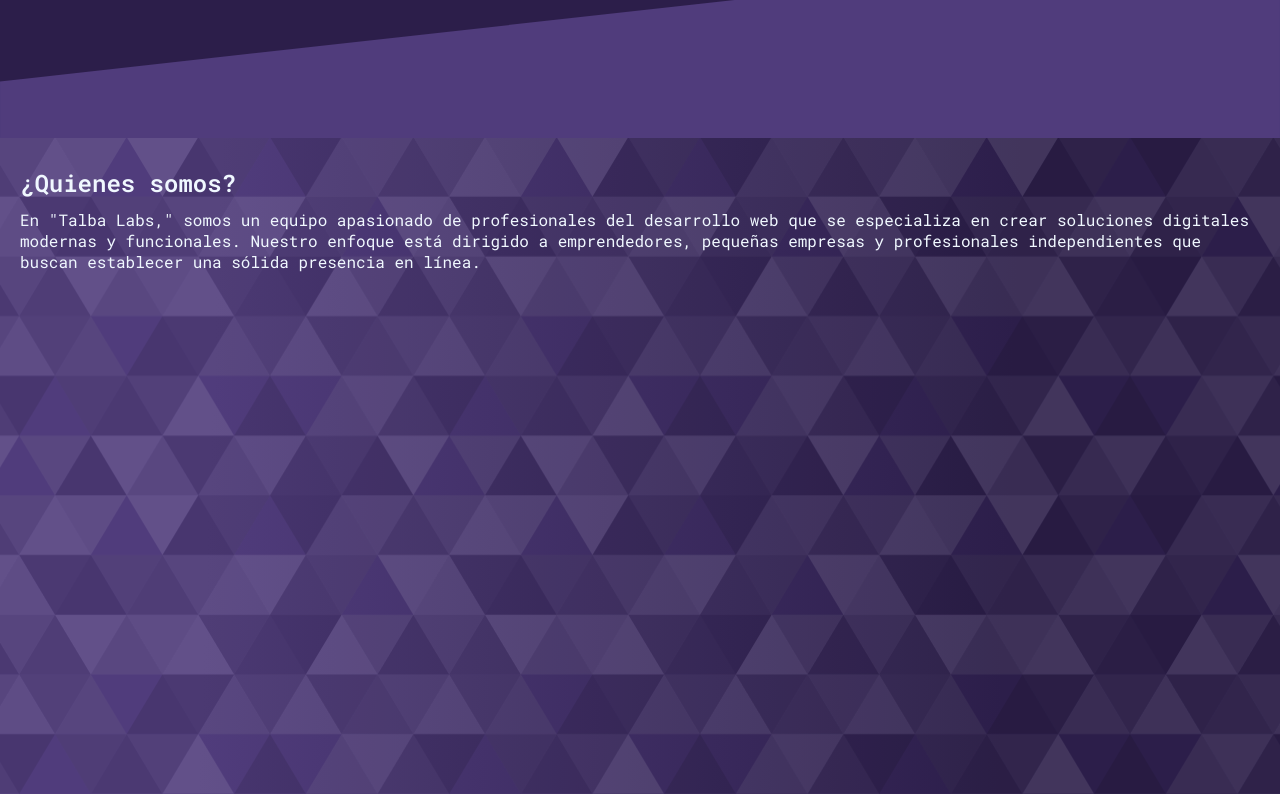
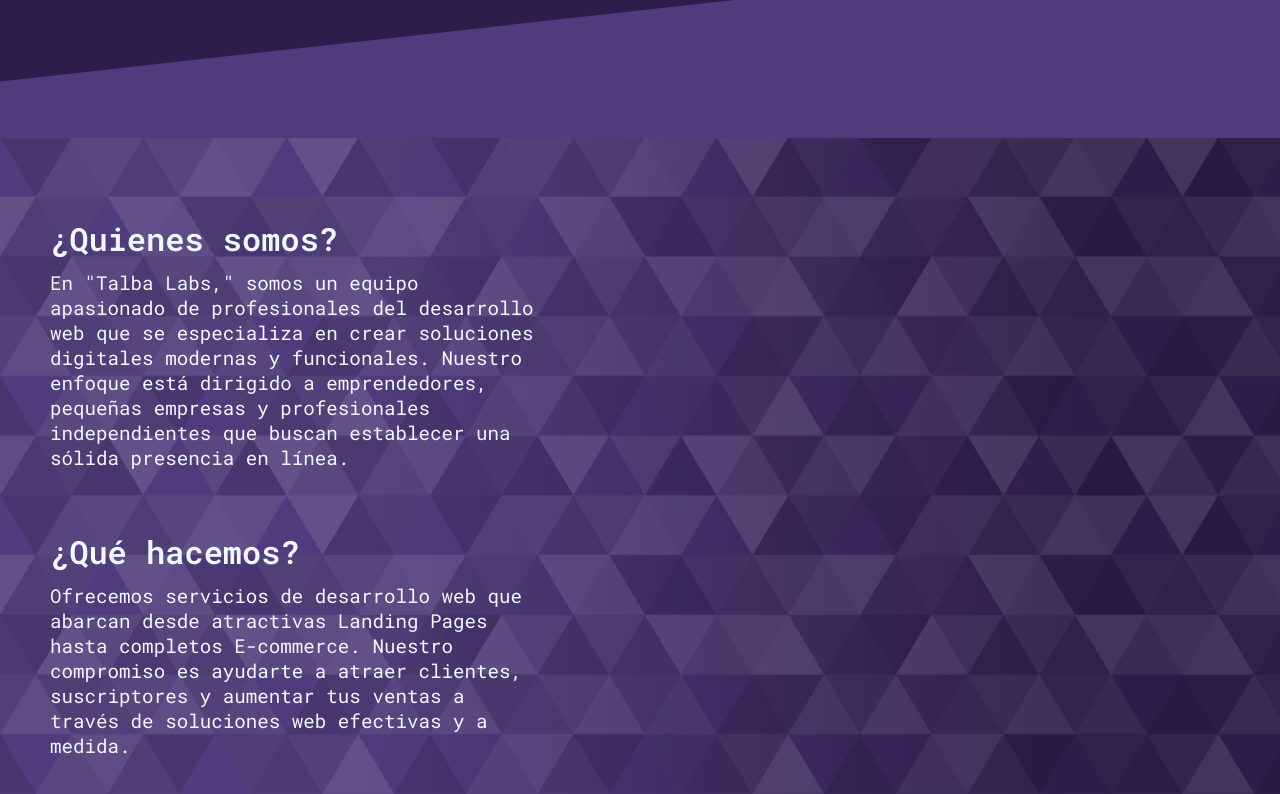
Before and after one commit to FerbaDev/TalbaLabs, a plain HTML site: page index.html in a window 1280 px wide. Shown: the part 4240-5034 px from the top of the page. Drawn offline with nearby package versions, Linux system fonts and the light colour scheme.

Commit message:
probando seccion que hacemos media queries

```diff
--- a/css/main.css
+++ b/css/main.css
@@ -173,6 +173,9 @@ main {
 .info-p {
   font-size: 1.5em;
   width: 100%;
+}
+.show {
+  display: none;
 }
 /*********** seccion porque pagina web *************************/
 
@@ -353,9 +356,14 @@ details p {
   margin-top: -5px;
   padding: var(--padleft);
 }
-.quienes-somos h2,
-.quienes-somos p {
+.quienes-somos-card {
   background: transparent;
+}
+.quienes-somos-texto {
+  background: transparent;
+}
+.quienes-somos-texto h2,
+.quienes-somos-texto p {
   padding-top: 10px;
 }
 .blob-img {
@@ -650,6 +658,32 @@ footer {
   details p {
     font-size: 1.2em;
   }
+
+  /********************************quienes somos ***************/
+  .quienes-somos {
+    padding: 50px;
+    display: flex;
+    align-items: center;
+    justify-content: space-between;
+    width: 100%;
+  }
+  .quienes-somos-card {
+    width: 70%;
+  }
+  .quienes-somos-texto h2 {
+    padding-top: 30px;
+    font-size: 2em;
+  }
+  .quienes-somos-texto p {
+    padding-bottom: 30px;
+    font-size: 1.2em;
+  }
+  .hide {
+    display: none;
+  }
+  .show {
+    display: block;
+  }
 }
 
 /* Extra large devices (large laptops and desktops, 1200px and up) */
--- a/index.html
+++ b/index.html
@@ -510,14 +510,27 @@
         ></path>
       </svg>
       <section class="quienes-somos texto-blanco">
+        <div class="quienes-somos-card">
+          <div class="quienes-somos-texto">
             <h2>¿Quienes somos?</h2>
             <p>
               En "Talba Labs," somos un equipo apasionado de profesionales del
               desarrollo web que se especializa en crear soluciones digitales
-          modernas y funcionales. Nuestro enfoque está dirigido a emprendedores,
-          pequeñas empresas y profesionales independientes que buscan establecer
-          una sólida presencia en línea.
+              modernas y funcionales. Nuestro enfoque está dirigido a
+              emprendedores, pequeñas empresas y profesionales independientes
+              que buscan establecer una sólida presencia en línea.
             </p>
+          </div>
+          <div class="quienes-somos-texto show">
+            <h2>¿Qué hacemos?</h2>
+            <p>
+              Ofrecemos servicios de desarrollo web que abarcan desde atractivas
+              Landing Pages hasta completos E-commerce. Nuestro compromiso es
+              ayudarte a atraer clientes, suscriptores y aumentar tus ventas a
+              través de soluciones web efectivas y a medida.
+            </p>
+          </div>
+        </div>
         <div class="blob-img">
           <div class="blob1">
             <svg
@@ -562,7 +575,7 @@
             </svg>
           </div>
         </div>
-
+        <div class="quienes-somos-texto hide">
           <h2>¿Qué hacemos?</h2>
           <p>
             Ofrecemos servicios de desarrollo web que abarcan desde atractivas
@@ -570,6 +583,7 @@
             ayudarte a atraer clientes, suscriptores y aumentar tus ventas a
             través de soluciones web efectivas y a medida.
           </p>
+        </div>
       </section>
       <svg xmlns="http://www.w3.org/2000/svg" viewBox="0 0 1440 320">
         <path
```
Lines whose indentation alone changed are shown as unchanged.
